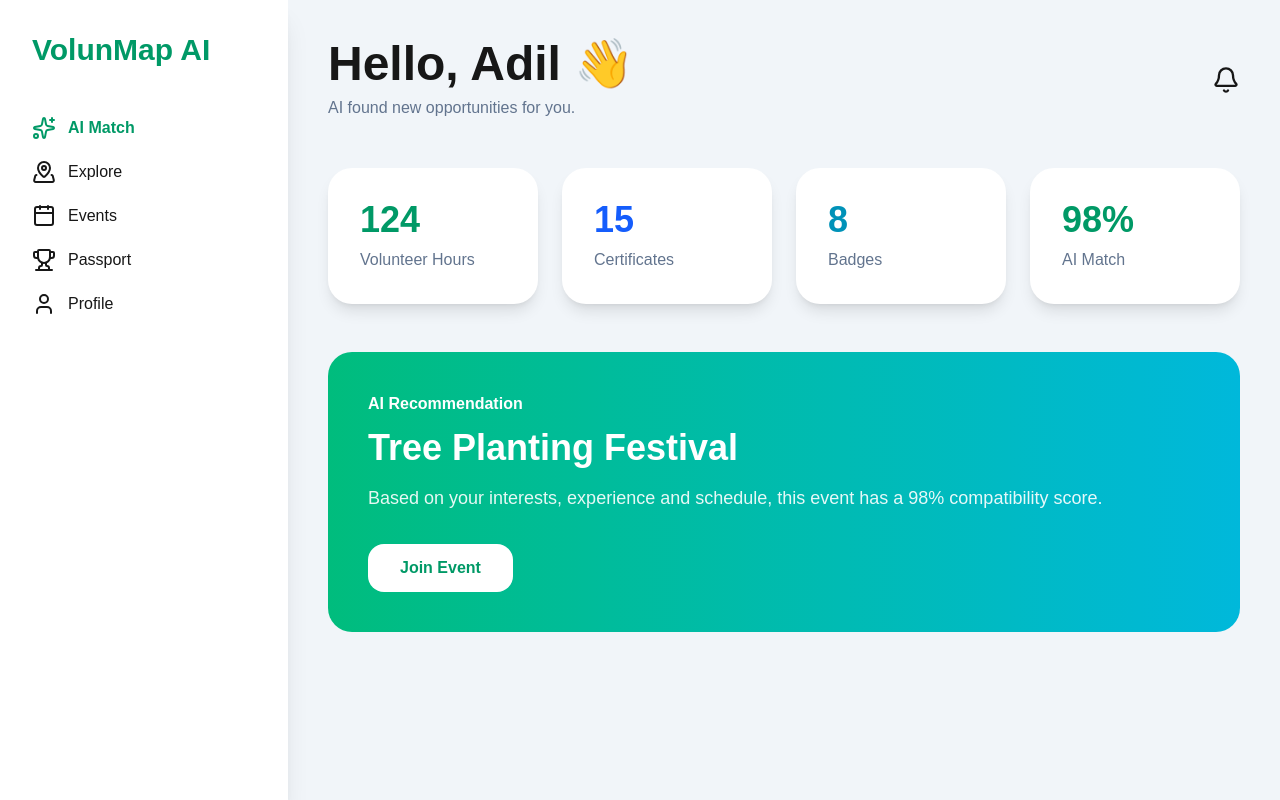
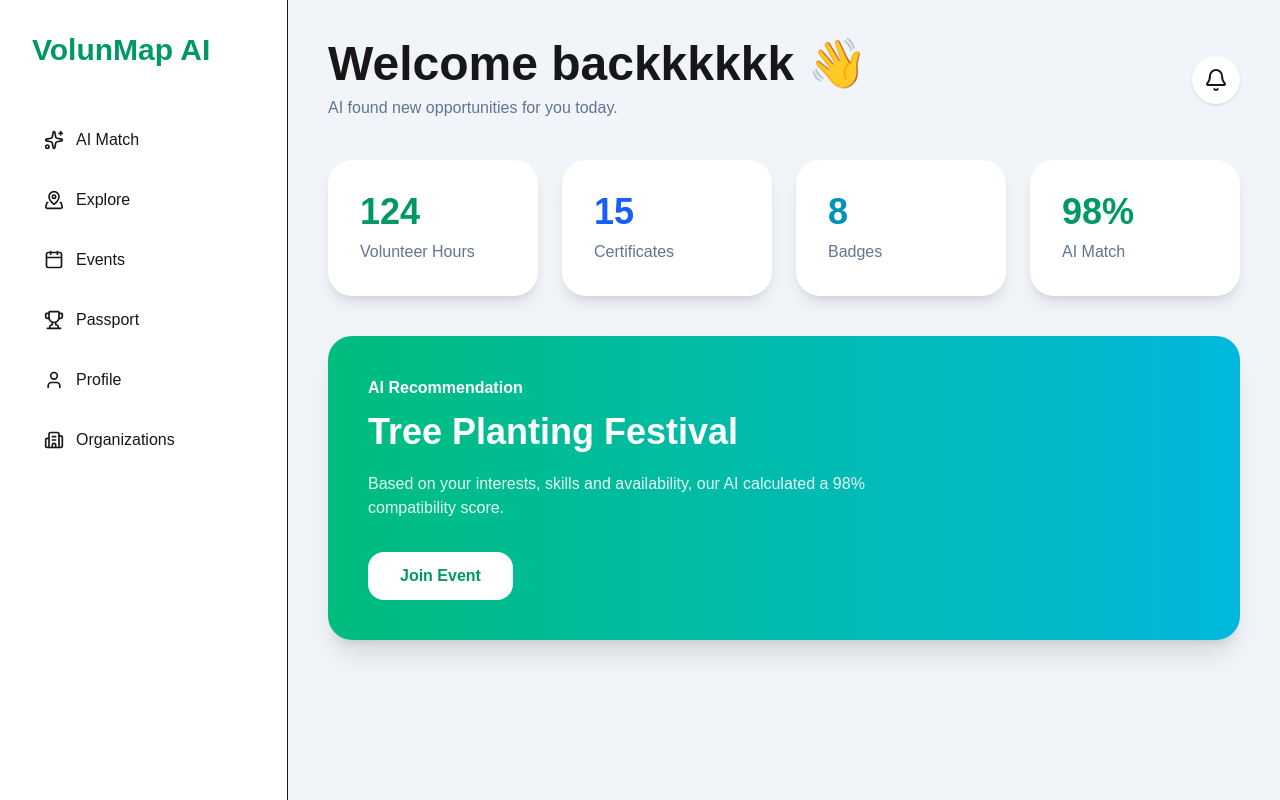
Before and after one commit to wenkvil/VolunMap---AI-, a Next.js app: page /volunteer in a window 1280 px wide. Built offline with nearby package versions, Linux system fonts and the light colour scheme.

Commit message:
Build volunteer dashboard layout

```diff
--- a/app/volunteer/page.tsx
+++ b/app/volunteer/page.tsx
@@ -1,160 +1,46 @@
-import {
-  Bell,
-  MapPinned,
-  Sparkles,
-  Trophy,
-  Calendar,
-  User,
-} from "lucide-react";
+import Sidebar from "@/components/dashboard/Sidebar";
+import Topbar from "@/components/dashboard/Topbar";
+import StatCard from "@/components/dashboard/Statcard";
+import RecommendationCard from "@/components/dashboard/Recommendationcard";
 
 export default function VolunteerDashboard() {
   return (
-    <main className="min-h-screen bg-slate-100">
+    <main className="flex min-h-screen bg-slate-100">
+      <Sidebar />
 
-      <div className="flex">
+      <section className="flex-1 p-10">
+        <Topbar />
 
-        {/* Sidebar */}
+        <div className="grid gap-6 md:grid-cols-2 xl:grid-cols-4">
+          <StatCard
+            title="Volunteer Hours"
+            value="124"
+            color="text-emerald-600"
+          />
 
-        <aside className="w-72 bg-white shadow-xl min-h-screen p-8">
+          <StatCard
+            title="Certificates"
+            value="15"
+            color="text-blue-600"
+          />
 
-          <h1 className="text-3xl font-black text-emerald-600">
-            VolunMap AI
-          </h1>
+          <StatCard
+            title="Badges"
+            value="8"
+            color="text-cyan-600"
+          />
 
-          <div className="mt-12 space-y-5">
+          <StatCard
+            title="AI Match"
+            value="98%"
+            color="text-emerald-600"
+          />
+        </div>
 
-            <button className="flex items-center gap-3 text-emerald-600 font-semibold">
-              <Sparkles />
-              AI Match
-            </button>
-
-            <button className="flex items-center gap-3">
-              <MapPinned />
-              Explore
-            </button>
-
-            <button className="flex items-center gap-3">
-              <Calendar />
-              Events
-            </button>
-
-            <button className="flex items-center gap-3">
-              <Trophy />
-              Passport
-            </button>
-
-            <button className="flex items-center gap-3">
-              <User />
-              Profile
-            </button>
-
-          </div>
-
-        </aside>
-
-        {/* Main */}
-
-        <section className="flex-1 p-10">
-
-          <div className="flex justify-between items-center">
-
-            <div>
-
-              <h2 className="text-5xl font-black">
-                Hello, Adil 👋
-              </h2>
-
-              <p className="mt-2 text-slate-500">
-                AI found new opportunities for you.
-              </p>
-
-            </div>
-
-            <Bell size={28} />
-
-          </div>
-
-          {/* Stats */}
-
-          <div className="grid md:grid-cols-4 gap-6 mt-12">
-
-            <div className="rounded-3xl bg-white p-8 shadow-lg">
-
-              <h2 className="text-4xl font-black text-emerald-600">
-                124
-              </h2>
-
-              <p className="mt-2 text-slate-500">
-                Volunteer Hours
-              </p>
-
-            </div>
-
-            <div className="rounded-3xl bg-white p-8 shadow-lg">
-
-              <h2 className="text-4xl font-black text-blue-600">
-                15
-              </h2>
-
-              <p className="mt-2 text-slate-500">
-                Certificates
-              </p>
-
-            </div>
-
-            <div className="rounded-3xl bg-white p-8 shadow-lg">
-
-              <h2 className="text-4xl font-black text-cyan-600">
-                8
-              </h2>
-
-              <p className="mt-2 text-slate-500">
-                Badges
-              </p>
-
-            </div>
-
-            <div className="rounded-3xl bg-white p-8 shadow-lg">
-
-              <h2 className="text-4xl font-black text-emerald-600">
-                98%
-              </h2>
-
-              <p className="mt-2 text-slate-500">
-                AI Match
-              </p>
-
-            </div>
-
-          </div>
-
-          {/* AI Recommendation */}
-
-          <div className="mt-12 rounded-3xl bg-gradient-to-r from-emerald-500 to-cyan-500 p-10 text-white">
-
-            <p className="font-semibold">
-              AI Recommendation
-            </p>
-
-            <h2 className="mt-3 text-4xl font-black">
-              Tree Planting Festival
-            </h2>
-
-            <p className="mt-4 text-lg opacity-90">
-              Based on your interests, experience and schedule,
-              this event has a 98% compatibility score.
-            </p>
-
-            <button className="mt-8 rounded-2xl bg-white px-8 py-3 font-bold text-emerald-600">
-              Join Event
-            </button>
-
-          </div>
-
-        </section>
-
-      </div>
-
+        <div className="mt-10">
+          <RecommendationCard />
+        </div>
+      </section>
     </main>
   );
 }
```
